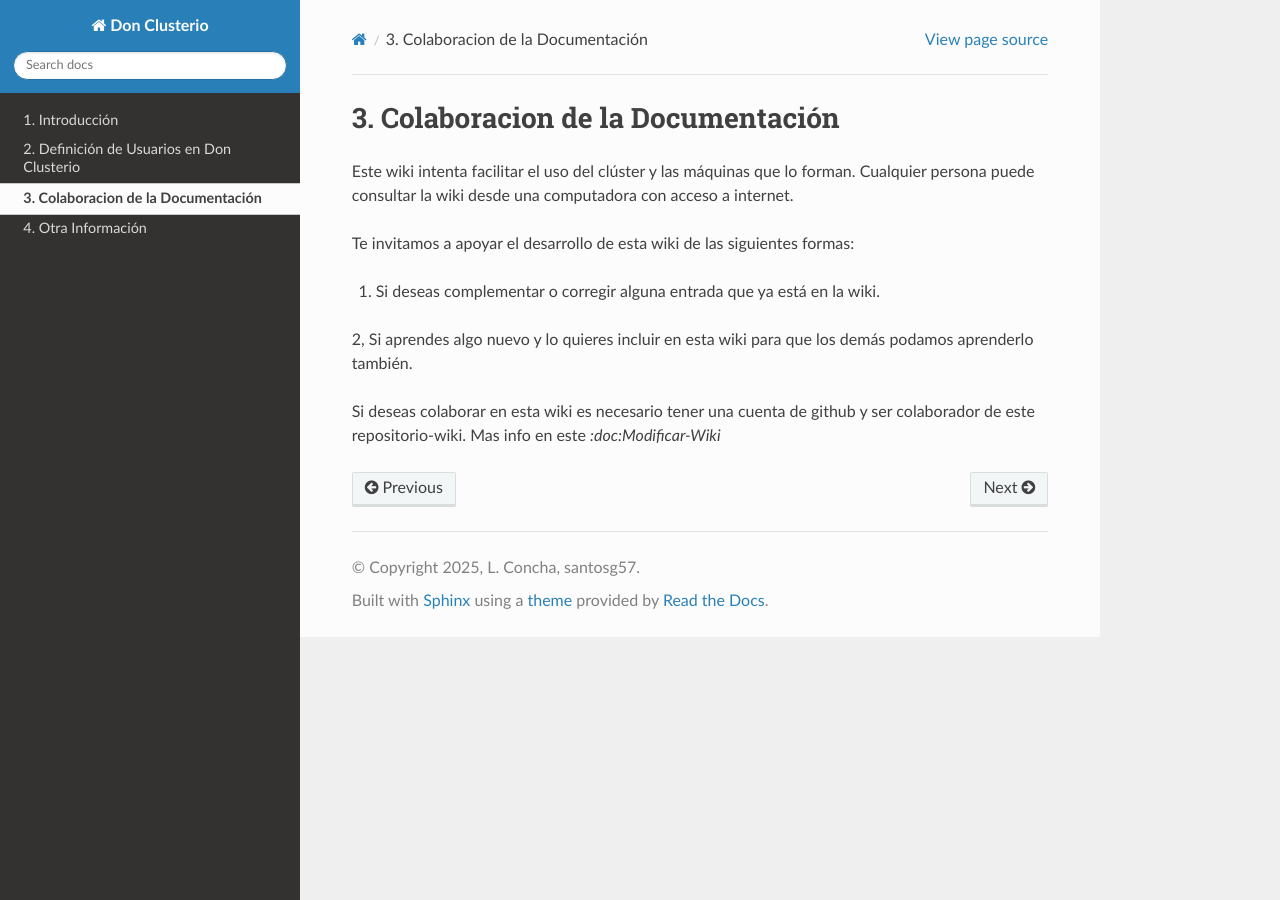
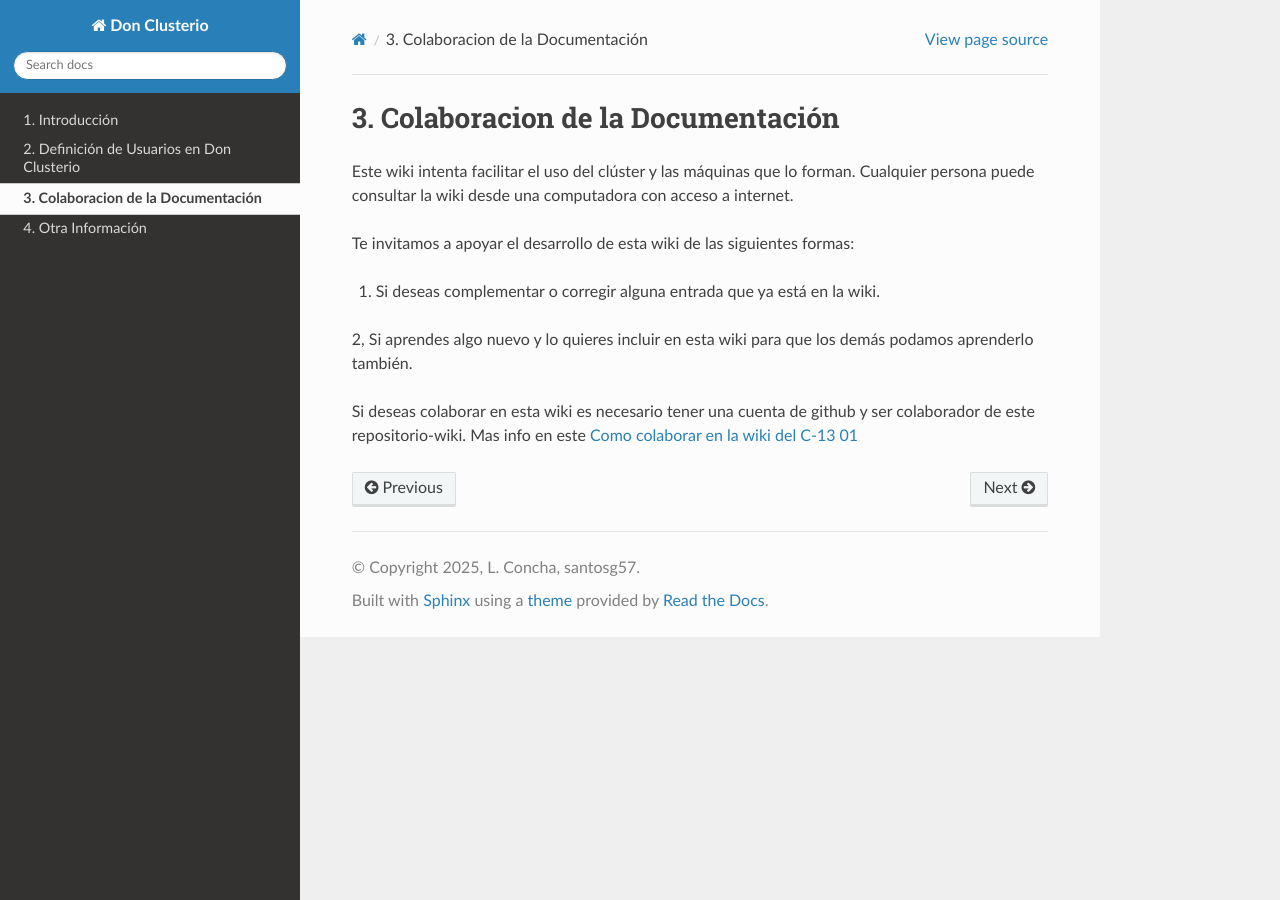
Before and after one commit to matecom57/clusterio-inb, a Sphinx documentation site: the page built from docs/source/Colaboracion/colaboracion.rst, in a window 1280 px wide. Built offline with Sphinx 7.4.7 and the Read the Docs theme 3.1.0, drawn with Linux system fonts in a browser that asks for light colours.

Commit message:
Test comité

```diff
--- a/docs/source/Colaboracion/colaboracion.rst
+++ b/docs/source/Colaboracion/colaboracion.rst
@@ -9,4 +9,4 @@ Te invitamos a apoyar el desarrollo de esta wiki de las siguientes formas:
 
 2, Si aprendes algo nuevo y lo quieres incluir en esta wiki para que los demás podamos aprenderlo también.
 
-Si deseas colaborar en esta wiki es necesario tener una cuenta de github y ser colaborador de este repositorio-wiki. Mas info en este `:doc:Modificar-Wiki`
+Si deseas colaborar en esta wiki es necesario tener una cuenta de github y ser colaborador de este repositorio-wiki. Mas info en este :doc:`Modificar-Wiki`
```
